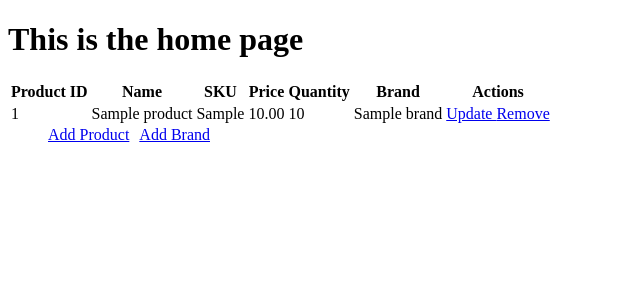
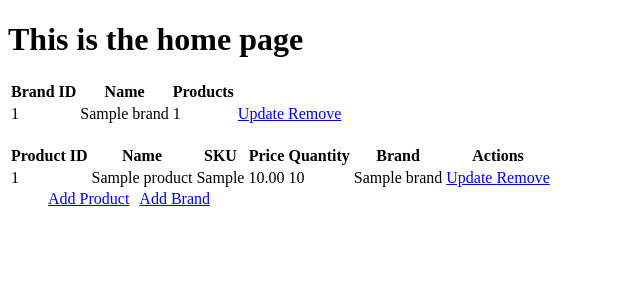
Before and after one commit to Jordhy-jpg/InventoryManager, a Django app: page / in a window 1280 px wide. Shown: the top 300 px of the page, without its empty margins (0-640 px from the left). Run offline with Django 5.2, Linux system fonts and the light colour scheme; tables that the repository leaves empty hold one stand-in row (values such as "Sample post").

Commit message:
finished up CRUD features for both products and brands

```diff
--- a/InventoryManager/InvApp/templates/InvApp/home.html
+++ b/InventoryManager/InvApp/templates/InvApp/home.html
@@ -7,6 +7,31 @@ Home Page
 {% block content %}
 <h1>This is the home page</h1>
 
+<table>
+    <thead>
+        <tr>
+            <th>Brand ID</th>
+            <th>Name</th>
+            <th>Products</th>
+        </tr>
+    </thead>
+    <tbody>
+        {% for brand in brands %}
+        <tr>
+            <td> {{brand.id}} </td>
+            <td> {{brand.name}} </td>
+            <td> {{brand.products.count}} </td>
+            <td>
+                <a href=" {% url 'updateBrand' brand.id %} "> Update </a>
+                <a href=" {% url 'deleteBrand' brand.id %} "> Remove </a>
+            </td>
+        </tr>
+        {% endfor %}
+    </tbody>
+</table>
+<!--  -->
+<br>
+<!--  -->
 <table>
     <thead>
         <tr>
--- a/InventoryManager/InvApp/urls.py
+++ b/InventoryManager/InvApp/urls.py
@@ -6,5 +6,7 @@ urlpatterns = [
     path('createProduct/', views.createProduct, name='createProduct'),
     path('createBrand/', views.createBrand, name='createBrand'),
     path('updateProduct/<int:id>/', views.updateProduct, name='updateProduct'),
+    path('updateBrand/<int:id>/', views.updateBrand, name='updateBrand'),
+    path('deleteBrand/<int:id>/', views.deleteBrand, name='deleteBrand'),
     path('deleteProduct/<int:id>/', views.deleteProduct, name='deleteProduct'),
 ]
--- a/InventoryManager/InvApp/views.py
+++ b/InventoryManager/InvApp/views.py
@@ -4,8 +4,9 @@ from .forms import BrandForm, ProductForm
 
 # Create your views here.
 def home(request):
+    brands = Brand.objects.all()
     products = Product.objects.all()
-    return render(request, 'InvApp/home.html', {'products':products})
+    return render(request, 'InvApp/home.html', {'products':products, 'brands':brands})
 
 def createBrand(request):
     form = BrandForm()
@@ -31,6 +32,19 @@ def createProduct(request):
 
     return render(request, 'InvApp/createProduct.html', {'form':form})
 
+def updateBrand(request, id):
+    brand = Brand.objects.get(id=id)
+    form = BrandForm(instance=brand)
+
+    if request.method == 'POST':
+        form = BrandForm(request.POST, instance=brand)
+
+        if form.is_valid():
+            form.save()
+            return redirect('home')
+
+    return render(request, 'InvApp/createBrand.html', {'form':form})
+
 def updateProduct(request, id):
     product = Product.objects.get(id=id)
     form = ProductForm(instance=product)
@@ -44,6 +58,15 @@ def updateProduct(request, id):
 
     return render(request, 'InvApp/createProduct.html', {'form':form})
 
+def deleteBrand(request, id):
+    brand = Brand.objects.get(id=id)
+
+    if request.method == 'POST':
+        brand.delete()
+        return redirect('home')
+
+    return render(request, 'InvApp/confirmDelete.html', {'brand':brand})
+
 def deleteProduct(request, id):
     product = Product.objects.get(id=id)
 
```
Also changed, not shown: InventoryManager/InvApp/templates/InvApp/confirmDelete.html (+13 -5 lines).
